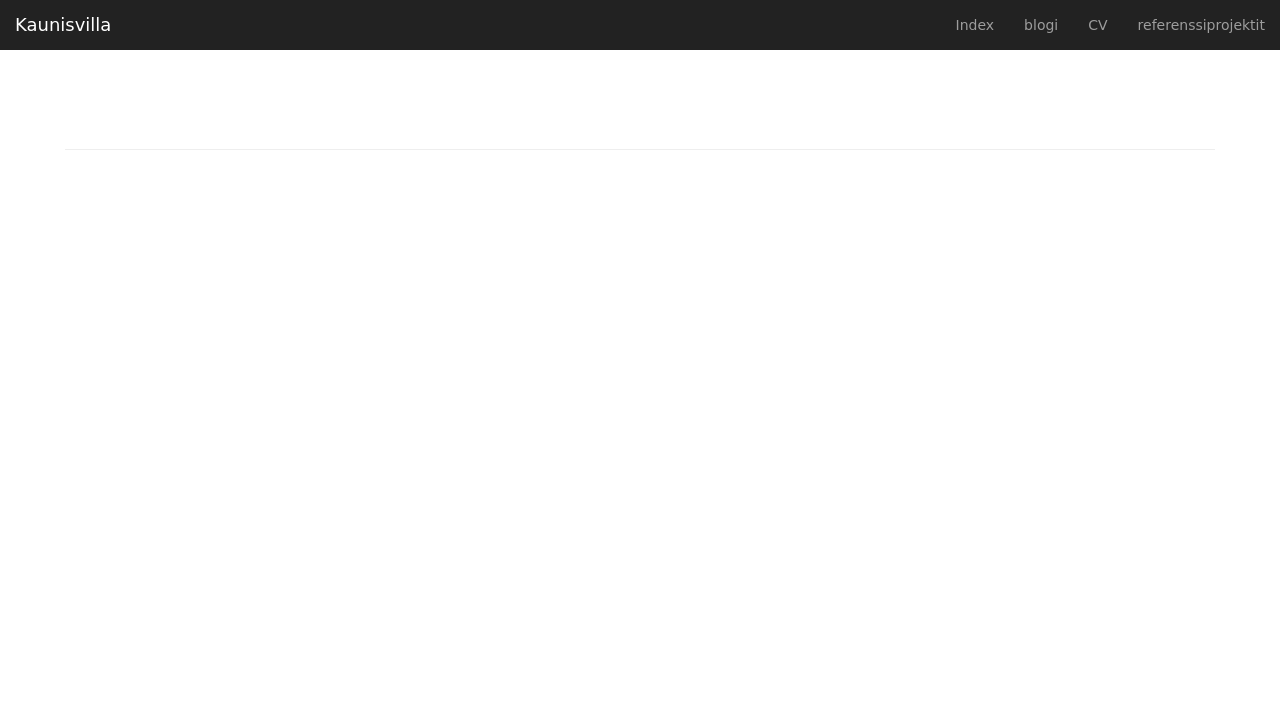
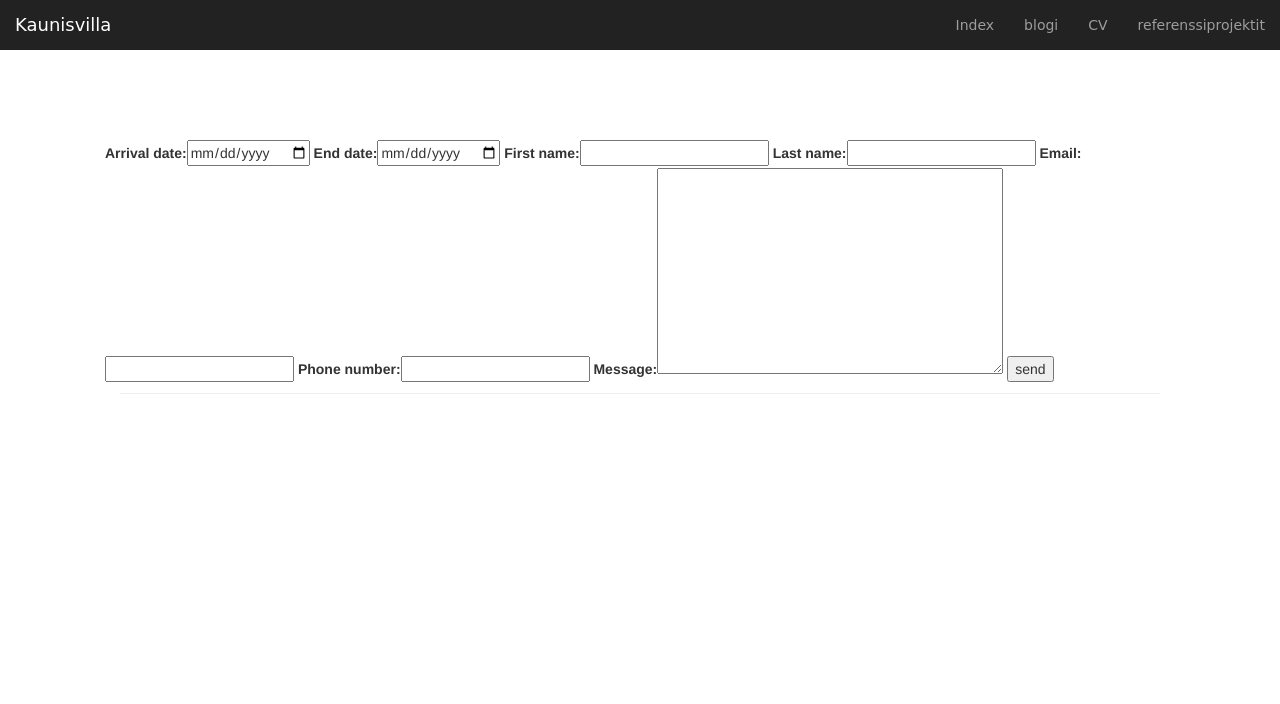
Before and after one commit to Hyvjan/cabin_homepages, a Django app: page /booking/ in a window 1280 px wide. Shown: the top 704 px of the page. Run offline with Django 3.2, Linux system fonts and the light colour scheme; some libraries are stand-ins or nearby versions.

Commit message:
Tehty model ja form, jonka avulla voi ilmoittaa varauksesta. Tähän pitää vielä lisätä toiminto, joka lähettää varauksen tietoineen spostilla ylläpitäjille.

```diff
--- /dev/null
+++ b/homepages/forms.py
@@ -0,0 +1,15 @@
+from django import forms
+from homepages.models import Reservation
+
+class DateInput(forms.DateInput):
+    input_type = 'date'
+
+class ReservationForm(forms.ModelForm):
+
+	class Meta:
+		model=Reservation
+		fields=['arrival_date', 'end_date', 'first_name', 'last_name',
+		'email', 'phone_number', 'message']
+		widgets = {
+            'arrival_date': DateInput(),'end_date': DateInput(),
+        }
--- a/homepages/models.py
+++ b/homepages/models.py
@@ -3,3 +3,16 @@ from __future__ import unicode_literals
 from django.db import models
 
 # Create your models here.
+# Create your models here.
+class Reservation(models.Model):
+	created_at = models.DateTimeField(auto_now_add=True)
+	arrival_date = models.DateField(auto_now_add=False)
+	end_date = models.DateField(auto_now_add=False)
+	first_name = models.CharField(max_length=200)
+	last_name = models.CharField(max_length=200)
+	email = models.EmailField()
+	phone_number = models.CharField(max_length=25)
+	message = models.TextField()
+
+	def __unicode__(self):
+		return self.last_name
--- a/homepages/views.py
+++ b/homepages/views.py
@@ -1,6 +1,24 @@
 from django.shortcuts import render, render_to_response
 from django.template import Context, loader, RequestContext
+from homepages.models import Reservation
+from homepages.forms import ReservationForm
+from django.http import HttpResponse, HttpResponseRedirect
+from django.contrib import messages
 
 # Create your views here.
 def booking(request):
-	return render_to_response('homepages/booking.html', RequestContext(request))
+	context=RequestContext(request)
+	if request.method == 'POST':
+		form = ReservationForm(request.POST, request.FILES)
+		if form.is_valid():
+			form.save(commit=True)
+			messages.add_message(request, messages.INFO, "Postauksesi on lisatty.")
+			return HttpResponseRedirect('/booking')
+		else:
+			print form.errors
+	else:
+		form=ReservationForm()
+	return render_to_response('homepages/booking.html', {'form':form}, context)
+
+
+	#return render_to_response('homepages/booking.html', RequestContext(request))
--- a/kaunisvilla/settings.py
+++ b/kaunisvilla/settings.py
@@ -40,6 +40,7 @@ INSTALLED_APPS = [
     'django.contrib.staticfiles',
     'django_bootstrap_calendar',
     'homepages',
+    'django_forms_bootstrap',
 ]
 
 MIDDLEWARE_CLASSES = [
--- a/templates/base.html
+++ b/templates/base.html
@@ -44,7 +44,7 @@
 			</div>
 		</div>
 
-		<div class="container-fluid">
+		<div class="container">
 		<div class="padded">
 
 					{% if messages %}
--- a/templates/homepages/booking.html
+++ b/templates/homepages/booking.html
@@ -1,13 +1,26 @@
 {% extends 'base.html' %}
 	{% load staticfiles %}
 	{% load bootstrap_calendar %}
+	{% load bootstrap_tags %}
 
 	{% block content %}
 	<div class="page-header">
-	{% bootstrap_controls 'from-inline pull-right' %}
+		<div class="row">
+	{% bootstrap_calendar '' %}
+	</div>
 
-	{% bootstrap_calendar '' %}
+	<div class="row">
+
+	<form id="reservation_form" method="post" action="booking/"
+		enctype="multipart/form-data">
+	{% csrf_token %}
+
+	{{ form| as_bootstrap }}
+
+	<input type="submit" name="send" value="send">
+	</form>
 
 	</div>
 	</div>
+	</div>
 	{% endblock %}
```
Also changed, not shown: homepages/admin.py (+8 -0 lines), homepages/migrations/0001_initial.py (added), homepages/migrations/0002_auto_20161103_2007.py (added).
